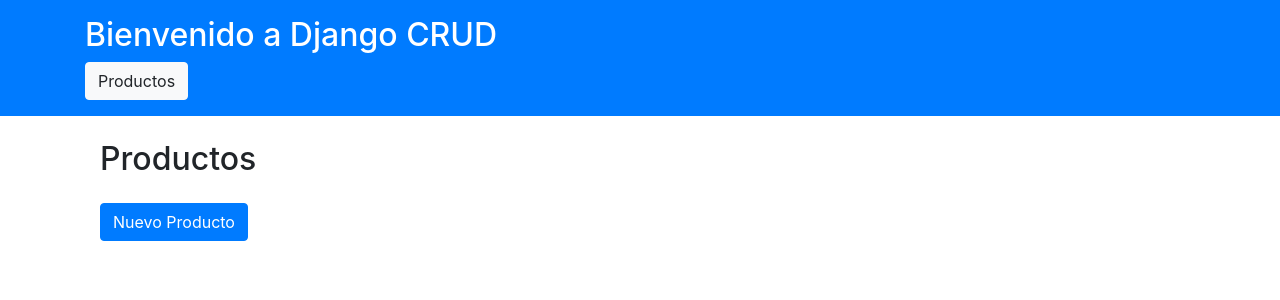
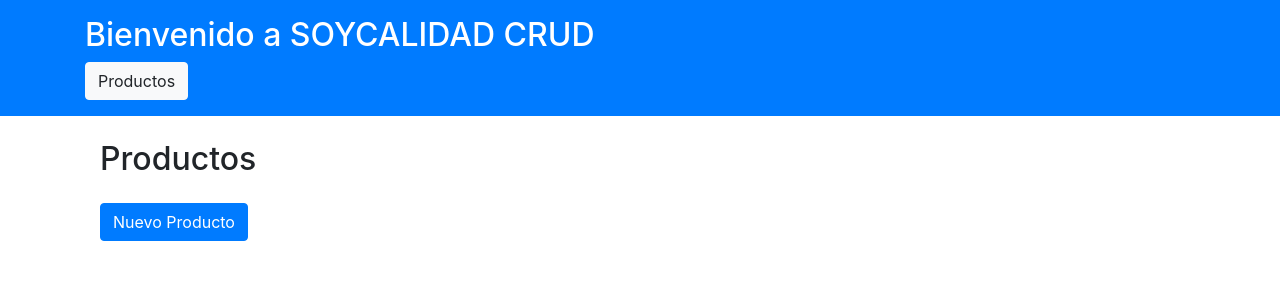
Before and after one commit to constantine9261/SOYCALIDAD_TEST, a Django app: page /productos/ in a window 1280 px wide. Shown: the top 300 px of the page. Run offline with Django 5.2, Linux system fonts and the light colour scheme; data that the repository does not hold is empty; some libraries are stand-ins or nearby versions.

Commit message:
second commit

```diff
--- a/producto/templates/base_generic.html
+++ b/producto/templates/base_generic.html
@@ -7,7 +7,7 @@
 <body>
     <header class="bg-primary text-white p-3 mb-4">
         <div class="container">
-            <h1 class="h2">Bienvenido a Django CRUD</h1>
+            <h1 class="h2">Bienvenido a SOYCALIDAD CRUD</h1>
             <nav>
                 <a class="btn btn-light" href="{% url 'producto_list' %}">Productos</a>
             </nav>
```
